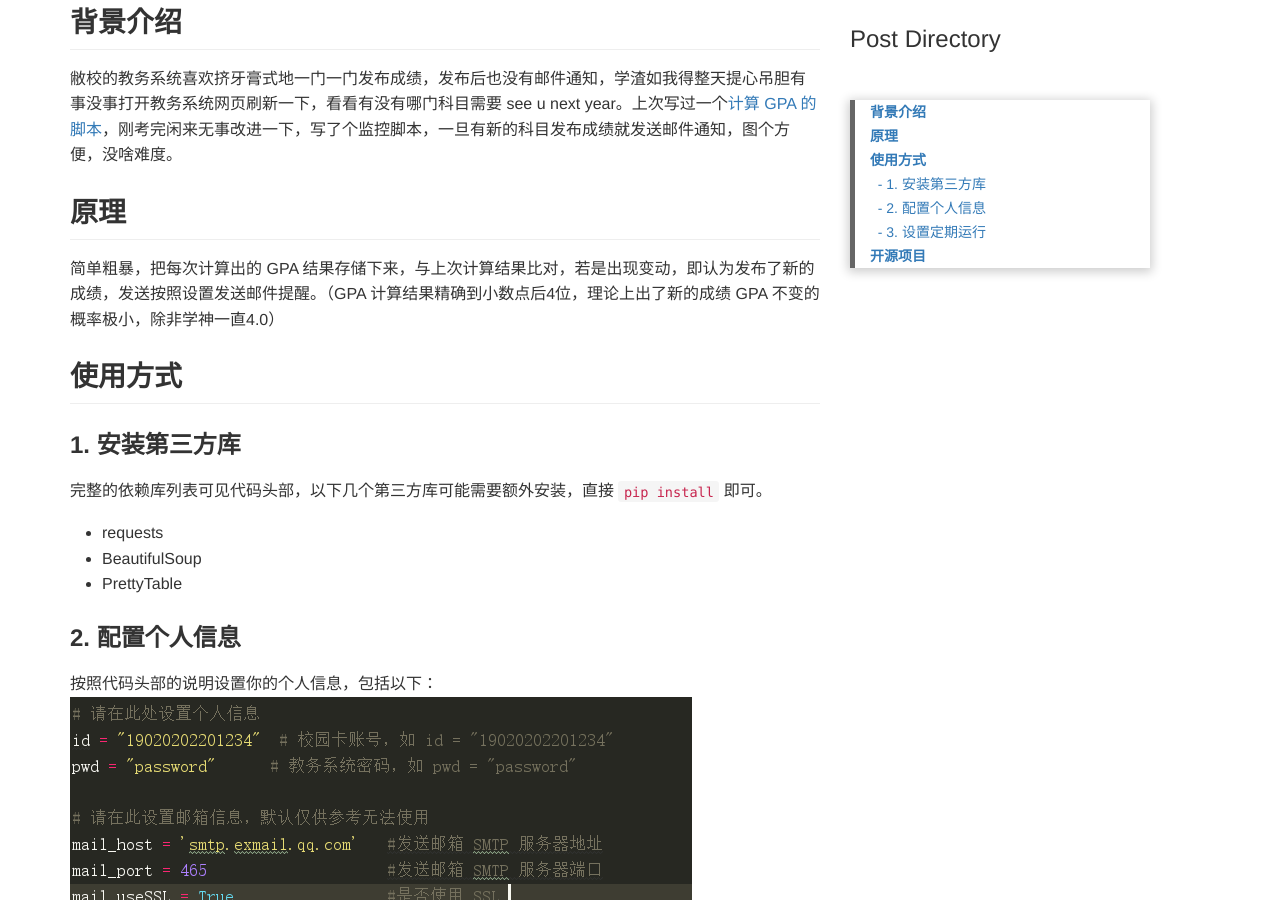
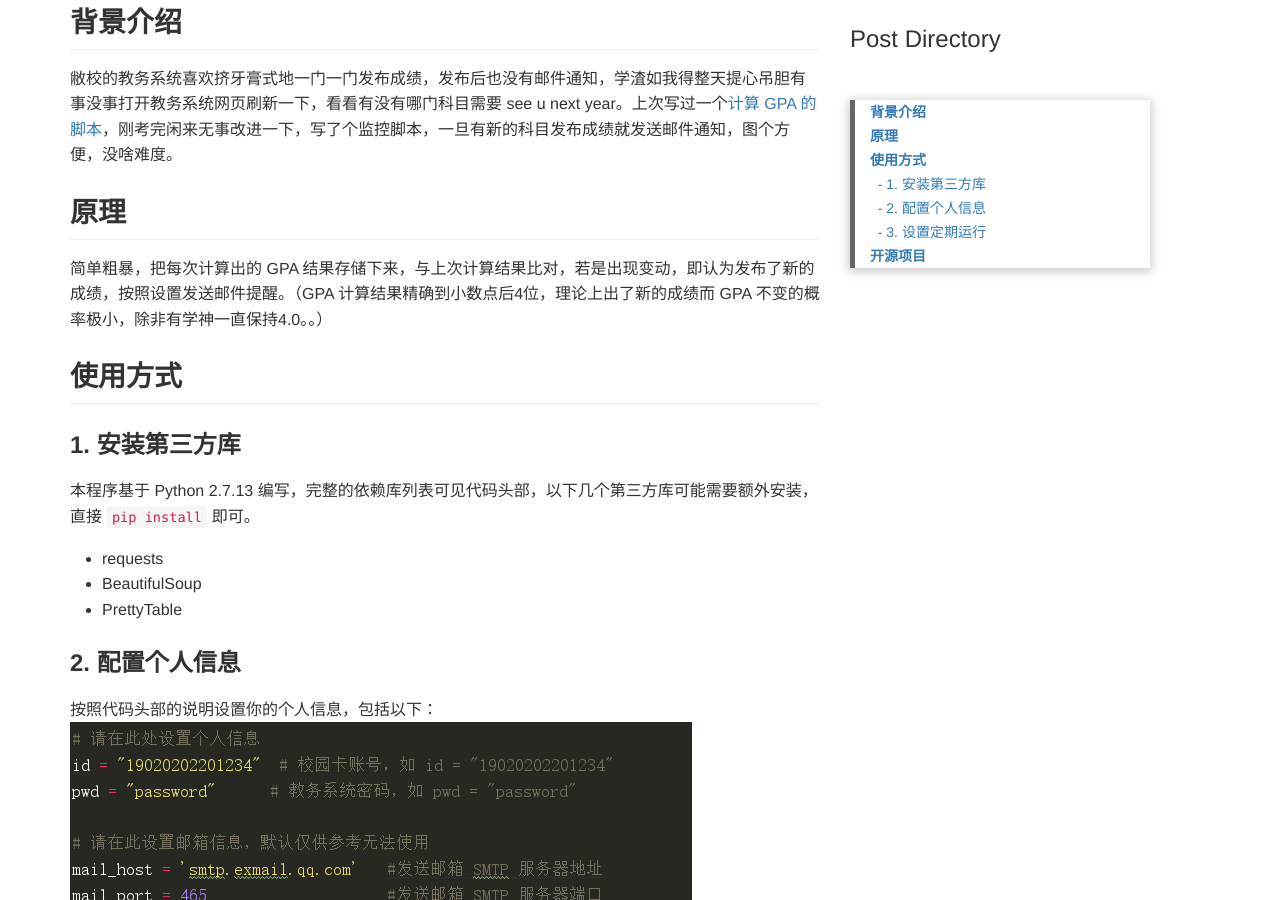
Before and after one commit to smartjinyu/smartjinyu.github.io, a Jekyll site: the page built from _posts/2017-01-14-xmu_gpa_monitor.markdown, in a window 1280 px wide and 900 px high, scrolled down 452 px. Built offline with Jekyll 4.4.1, drawn with Linux system fonts in a browser that asks for light colours; comment, search, counter and statistics services are not loaded.

Commit message:
update an article

```diff
--- a/_posts/2017-01-14-xmu_gpa_monitor.markdown
+++ b/_posts/2017-01-14-xmu_gpa_monitor.markdown
@@ -15,13 +15,13 @@ excerpt: 监控学校教务系统是否发布了新的成绩
 
 ## 原理
 
-简单粗暴，把每次计算出的 GPA 结果存储下来，与上次计算结果比对，若是出现变动，即认为发布了新的成绩，发送按照设置发送邮件提醒。（GPA 计算结果精确到小数点后4位，理论上出了新的成绩 GPA 不变的概率极小，除非学神一直4.0）
+简单粗暴，把每次计算出的 GPA 结果存储下来，与上次计算结果比对，若是出现变动，即认为发布了新的成绩，按照设置发送邮件提醒。（GPA 计算结果精确到小数点后4位，理论上出了新的成绩而 GPA 不变的概率极小，除非有学神一直保持4.0。。）
 
 ## 使用方式
 
 ### 1. 安装第三方库
 
-完整的依赖库列表可见代码头部，以下几个第三方库可能需要额外安装，直接 ``pip install`` 即可。
+本程序基于 Python 2.7.13 编写，完整的依赖库列表可见代码头部，以下几个第三方库可能需要额外安装，直接 ``pip install`` 即可。
 
 - requests
 - BeautifulSoup
```
